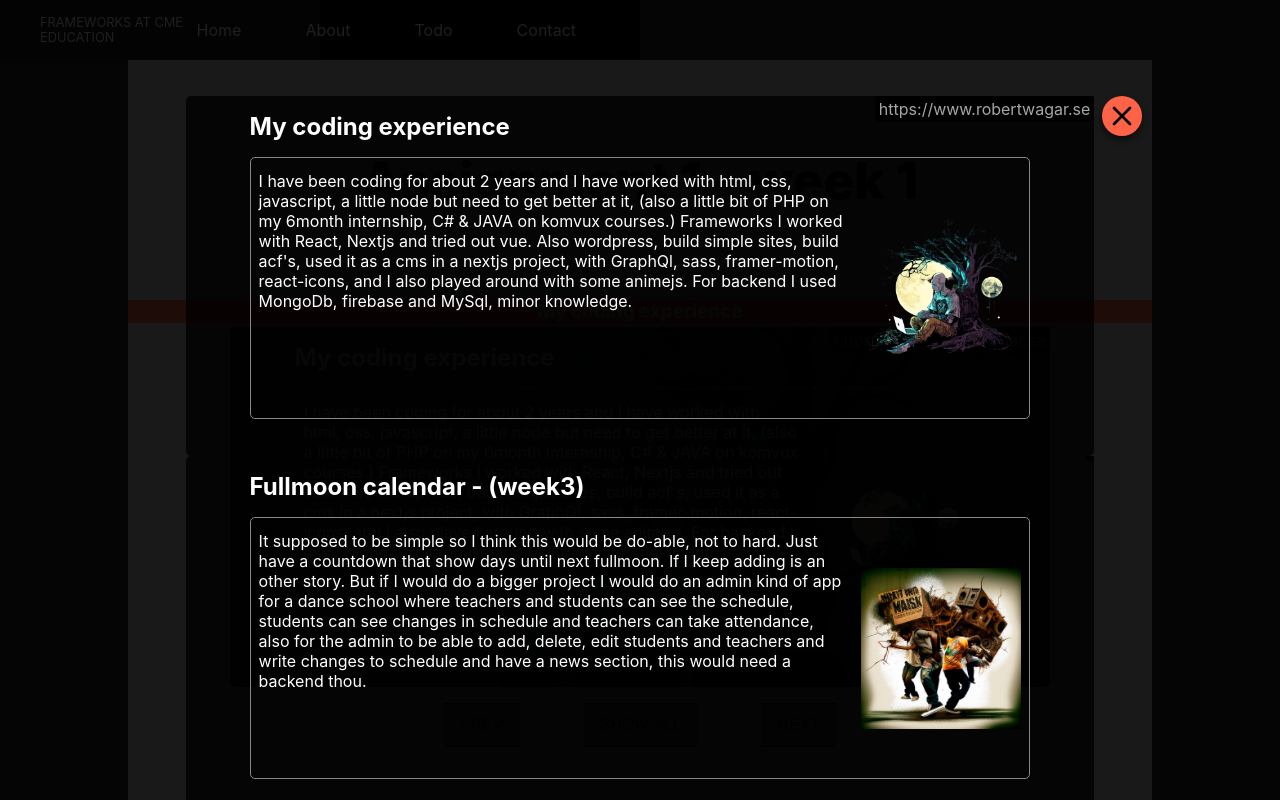
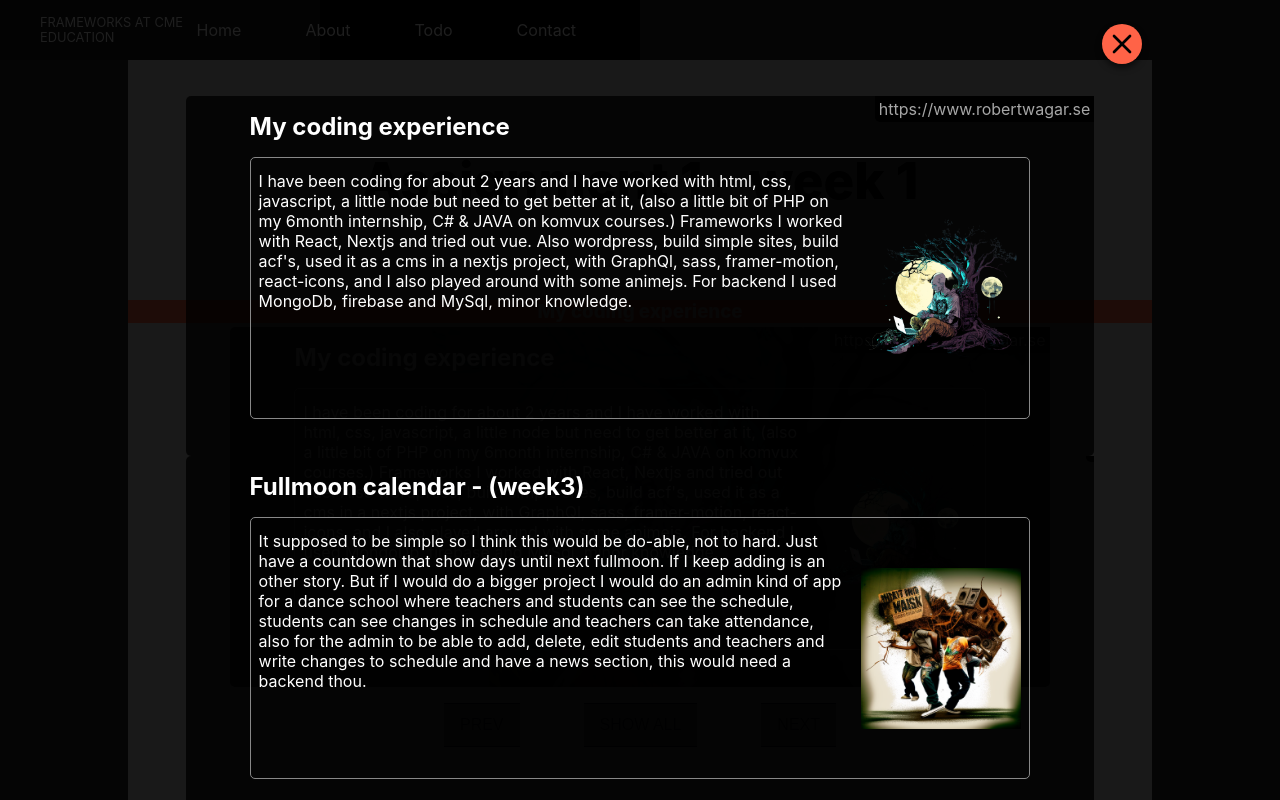
Before and after one commit to xxrobone/ass_1_cme, a React (Vite) app: page / in a window 1280 px wide. Both pictures are taken after a click on the button "SHOW ALL". Shown: the top 800 px of the page. Built offline with nearby package versions, Linux system fonts and the light colour scheme.

Commit message:
modal fix

```diff
--- a/src/components/backdrop/Backdrop.scss
+++ b/src/components/backdrop/Backdrop.scss
@@ -4,6 +4,9 @@
     position: absolute;
     left: 0;
     top: 0;
+    bottom: 0;
+    right: 0;
+    width: 100%;
     min-height: 100vh;
     height: fit-content;
     background: #000000e1;
@@ -12,4 +15,5 @@
     align-self: center;
     justify-content: center;
     z-index: 1000;
+    overflow: hidden;
 }
--- a/src/components/modal/Modal.scss
+++ b/src/components/modal/Modal.scss
@@ -29,9 +29,9 @@
  .close_btn {
     padding: 0.25rem;
    position: absolute;
-   top: 2rem;
+   top: -2.5rem;
    right: -1rem;
-   z-index: 1;
+   z-index: 100;
    display: flex;
    align-items: center;
    justify-content: center;
```
